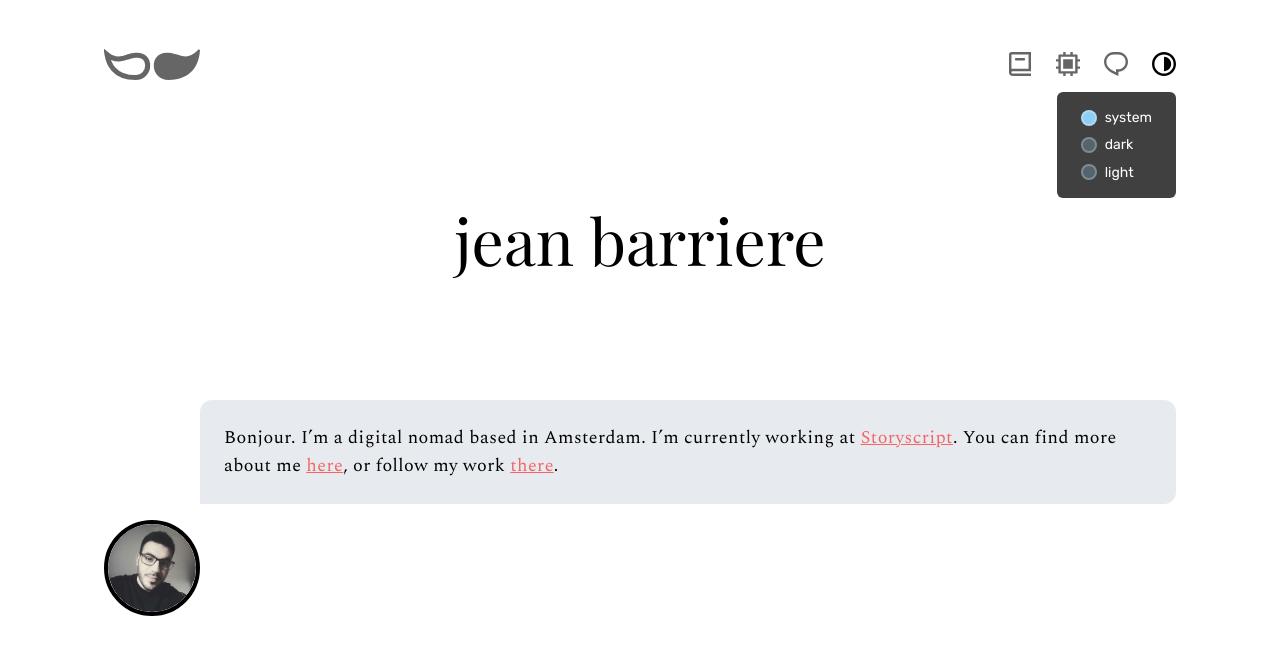
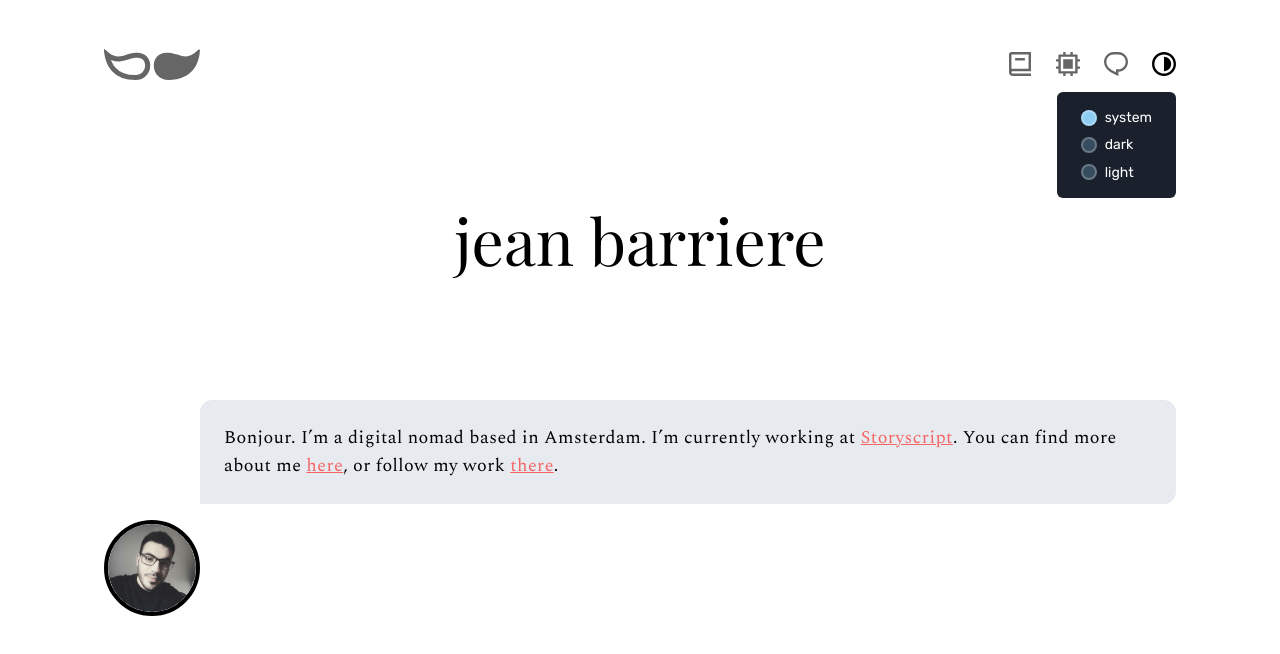
Before and after one commit to JeanBarriere/jeanbarriere.github.io, a Vue app: page / in a window 1280 px wide. Both pictures are taken after a click on the element 1164 px from the left and 64 px from the top of the page. Shown: the top 654 px of the page. Built offline with nearby package versions, Linux system fonts and the light colour scheme.

Commit message:
fix(style): fix transition fade + selector background

```diff
--- a/src/components/MenuIcon.vue
+++ b/src/components/MenuIcon.vue
@@ -12,7 +12,7 @@
     <transition name="fade">
       <span
         v-if="showTooltip"
-        class="bg-black text-white dark:text-white dark:bg-white bg-opacity-75 dark:bg-opacity-50 p-2 absolute bottom-full mb-2 left-0 rounded-md leading-snug font-sans text-sm whitespace-no-wrap"
+        class="bg-gray-900 dark:bg-teal-800 text-white dark:text-white p-2 absolute bottom-full mb-2 left-0 rounded-md leading-snug font-sans text-sm whitespace-no-wrap"
         v-text="title"
       />
     </transition>
@@ -40,7 +40,8 @@ export default defineComponent({
 .fade-enter-active, .fade-leave-active {
   @apply transition-opacity duration-100 ease-in;
 }
-.fade-enter, .fade-leave-to {
+
+.fade-enter-from, .fade-leave-to {
   @apply opacity-0;
 }
 </style>
--- a/src/components/Selector.vue
+++ b/src/components/Selector.vue
@@ -1,5 +1,5 @@
 <template>
-  <div class="bg-black text-white dark:text-black dark:bg-white bg-opacity-75 dark:bg-opacity-50 p-2 absolute top-full mt-4 right-0 rounded-md leading-snug font-sans text-sm whitespace-no-wrap">
+  <div class="bg-gray-900 dark:bg-teal-800 text-white dark:text-black p-2 absolute top-full mt-4 right-0 rounded-md leading-snug font-sans text-sm whitespace-no-wrap">
     <ul class="px-4 py-2 space-y-2">
       <li
         v-for="(item, idx) of items"
```
